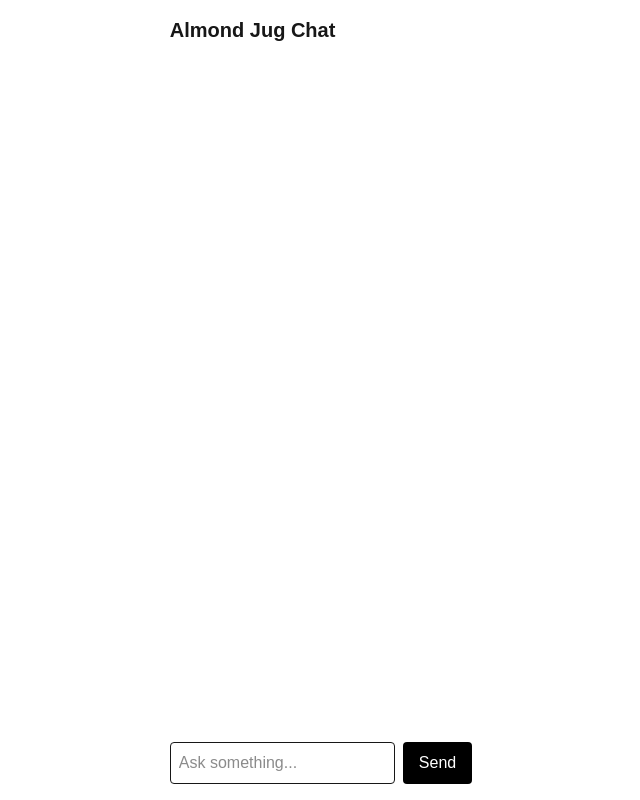
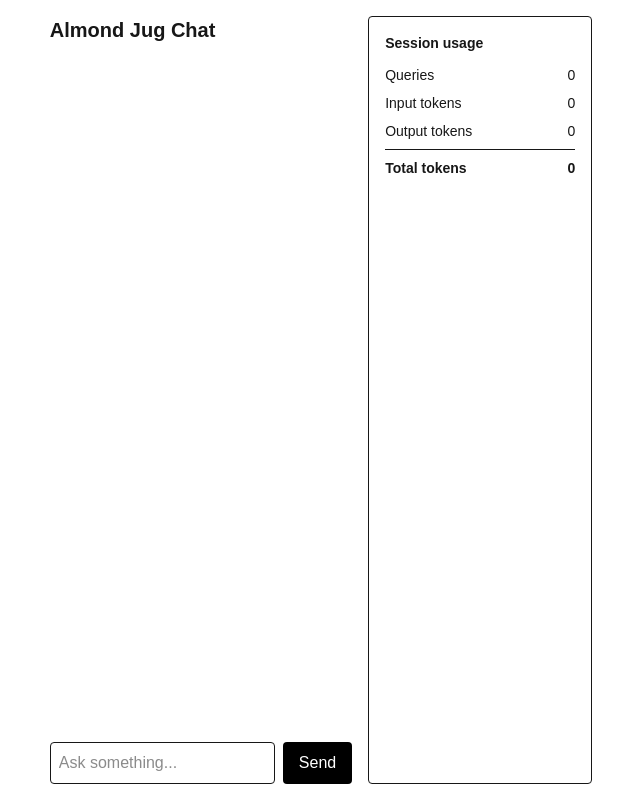
Before and after one commit to jnrjayanth/almond-jug, a Next.js app: page / in a window 1280 px wide. Shown: the whole page, without its empty margins (319-959 px from the left). Built offline with nearby package versions, Linux system fonts and the light colour scheme.

Commit message:
Day 2: token usage counter

```diff
--- a/app/api/chat/route.ts
+++ b/app/api/chat/route.ts
@@ -1,17 +1,31 @@
 import { mistral } from '@ai-sdk/mistral';
-import { streamText, convertToModelMessages, UIMessage } from 'ai';
+import { streamText, convertToModelMessages } from 'ai';
+import type { ChatMessage } from '@/lib/types';
 
 // Keep the model name in one place. We'll pin an explicit version later.
 const MODEL = 'mistral-small-latest';
 
 export async function POST(req: Request) {
-  const { messages }: { messages: UIMessage[] } = await req.json();
+  const { messages }: { messages: ChatMessage[] } = await req.json();
 
   const result = streamText({
     model: mistral(MODEL),
     messages: await convertToModelMessages(messages),
-    maxOutputTokens: 800, // cost safeguard, adjust later
+    maxOutputTokens: 800,
+    maxRetries: 0,
   });
 
-  return result.toUIMessageStreamResponse();
+  return result.toUIMessageStreamResponse({
+    // Attach token usage to the message once the response finishes.
+    messageMetadata: ({ part }) => {
+      if (part.type === 'finish') {
+        return {
+          inputTokens: part.totalUsage.inputTokens,
+          outputTokens: part.totalUsage.outputTokens,
+          totalTokens: part.totalUsage.totalTokens,
+          model: MODEL,
+        };
+      }
+    },
+  });
 }
--- a/app/page.tsx
+++ b/app/page.tsx
@@ -1,14 +1,38 @@
 'use client';
 
 import { useChat } from '@ai-sdk/react';
-import { useState } from 'react';
+import { useMemo, useState } from 'react';
+import type { ChatMessage } from '@/lib/types';
 
 export default function Page() {
   const [input, setInput] = useState('');
-const { messages, sendMessage, status } = useChat({ id: 'almond-chat' });
+  const { messages, sendMessage, status, error } = useChat<ChatMessage>({
+    id: 'almond-chat',
+  });
+
+  // Session totals are derived from the usage attached to each reply.
+  const totals = useMemo(() => {
+    let queries = 0;
+    let inputTokens = 0;
+    let outputTokens = 0;
+    for (const m of messages) {
+      if (m.role === 'assistant' && m.metadata?.totalTokens !== undefined) {
+        queries += 1;
+        inputTokens += m.metadata.inputTokens ?? 0;
+        outputTokens += m.metadata.outputTokens ?? 0;
+      }
+    }
+    return {
+      queries,
+      inputTokens,
+      outputTokens,
+      totalTokens: inputTokens + outputTokens,
+    };
+  }, [messages]);
 
   return (
-    <main className="mx-auto flex h-screen max-w-2xl flex-col p-4">
+    <main className="mx-auto flex h-screen max-w-4xl gap-4 p-4">
+      <section className="flex flex-1 flex-col">
         <h1 className="mb-4 text-xl font-semibold">Almond Jug Chat</h1>
 
         <div className="flex-1 space-y-3 overflow-y-auto">
@@ -25,6 +49,8 @@ const { messages, sendMessage, status } = useChat({ id: 'almond-chat' });
             </div>
           ))}
         </div>
+
+        {error && <p className="mt-2 text-red-600">Error: {error.message}</p>}
 
         <form
           className="mt-4 flex gap-2"
@@ -49,6 +75,29 @@ const { messages, sendMessage, status } = useChat({ id: 'almond-chat' });
             Send
           </button>
         </form>
+      </section>
+
+      <aside className="w-56 shrink-0 rounded border p-4 text-sm">
+        <h2 className="mb-3 font-semibold">Session usage</h2>
+        <dl className="space-y-2">
+          <div className="flex justify-between">
+            <dt>Queries</dt>
+            <dd>{totals.queries}</dd>
+          </div>
+          <div className="flex justify-between">
+            <dt>Input tokens</dt>
+            <dd>{totals.inputTokens}</dd>
+          </div>
+          <div className="flex justify-between">
+            <dt>Output tokens</dt>
+            <dd>{totals.outputTokens}</dd>
+          </div>
+          <div className="flex justify-between border-t pt-2 font-semibold">
+            <dt>Total tokens</dt>
+            <dd>{totals.totalTokens}</dd>
+          </div>
+        </dl>
+      </aside>
     </main>
   );
 }
--- /dev/null
+++ b/lib/types.ts
@@ -0,0 +1,10 @@
+import type { UIMessage } from 'ai';
+
+export type UsageMetadata = {
+  inputTokens?: number;
+  outputTokens?: number;
+  totalTokens?: number;
+  model?: string;
+};
+
+export type ChatMessage = UIMessage<UsageMetadata>;
```
Lines whose indentation alone changed are shown as unchanged.
